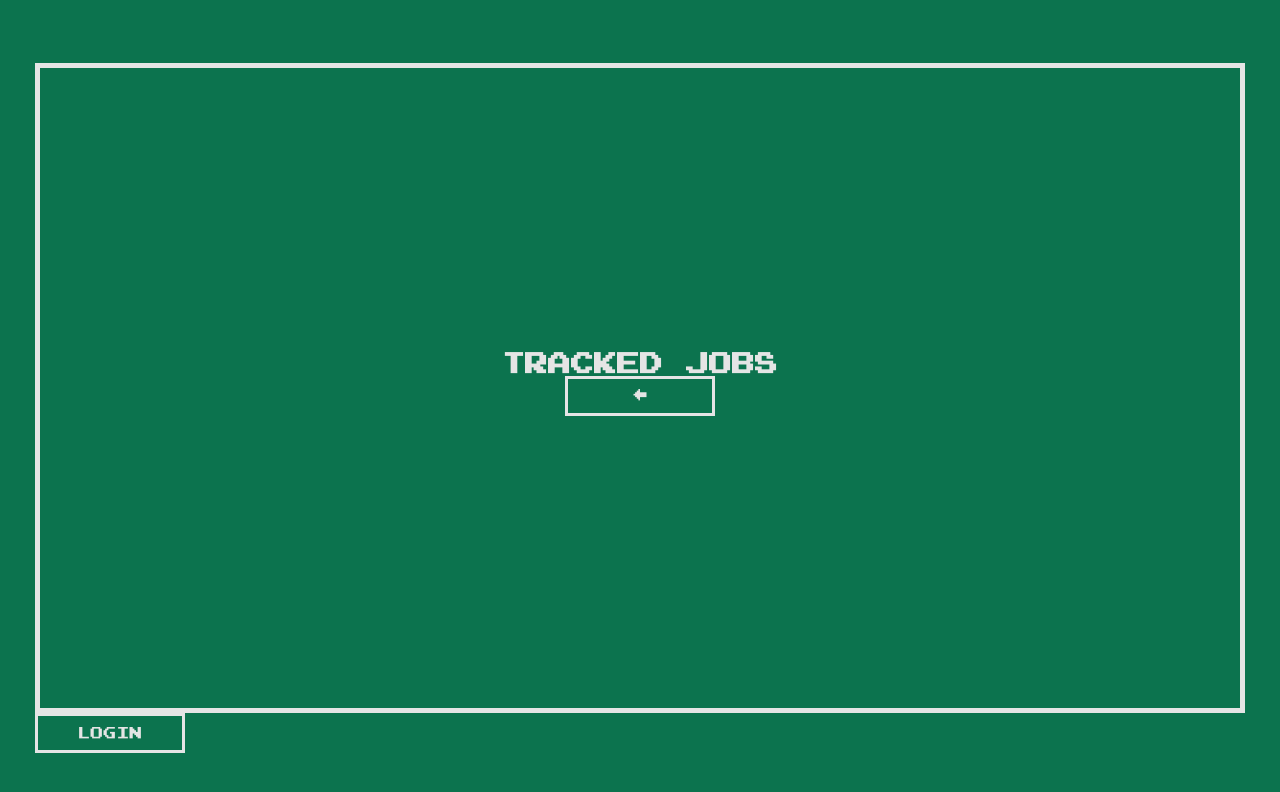
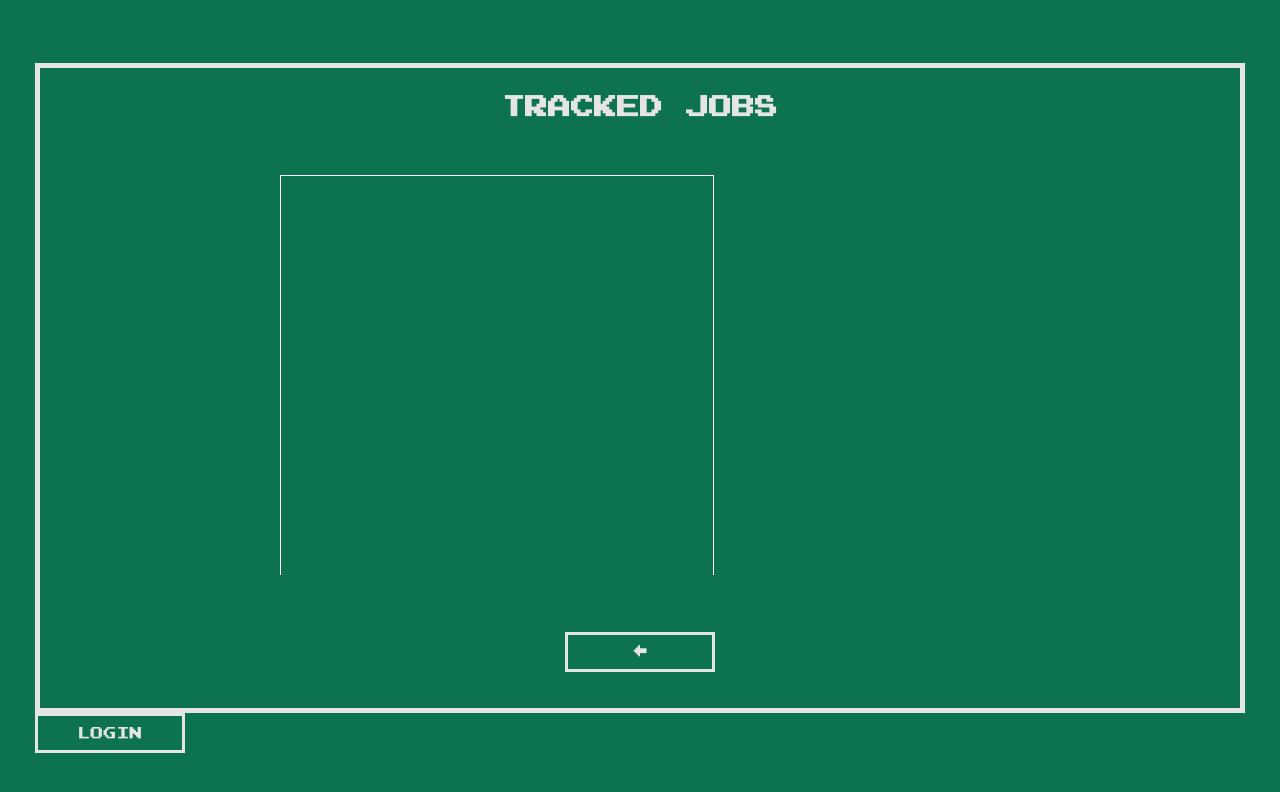
Before and after one commit to grantortino/job-hunter, a React (Create React App) app: page /trackedjobs in a window 1280 px wide. Shown: the top 792 px of the page. Built offline with nearby package versions, Linux system fonts and the light colour scheme.

Commit message:
styling job cards

```diff
--- a/src/App.scss
+++ b/src/App.scss
@@ -254,6 +254,28 @@ p {
   justify-content: space-evenly;
 }
 
-.job-paw-img {
+// TRACKED JOBS
+
+.tracked-jobs-container {
+  width: 100%;
+  min-height: 79vh;
+  display: flex;
+  flex-direction: column;
+  align-items: center;
+  justify-content: space-around;
+}
+
+.job-tracker-overscroll-container {
+  height: 50vh;
+  width: 60%;
+  overflow: scroll;
+}
+
+.job-cards {
+  width: 60%;
+  height: 100%;
+  border: 1px solid white;
+  display: flex;
+  flex-wrap: wrap;
 
 }
--- a/src/components/Job.js
+++ b/src/components/Job.js
@@ -3,16 +3,35 @@ import React, { useState } from 'react';
 import jobstore from '../stores/JobStore';
 // assets
 import jobPaw from '../assets/job-hunter-characters/job-paw.png';
+import jobPawAccepted from '../assets/job-hunter-characters/job-hunter-svg/tracked-job-paw-accepted.svg';
+import jobPawRejected from '../assets/job-hunter-characters/job-hunter-svg/tracked-job-paw-rejected.svg';
+import jobPawPending from '../assets/job-hunter-characters/job-hunter-svg/tracked-job-paw-pending.svg';
 
-const Job = ({ job }) => {
+
+const Job = ({ job, status }) => {
 
     // when I modify the state, consequentially the component re-renders and displays the filtered jobs - it is a dirty hack
     const [quickHack, setQuickHack] = useState(false);
+    const [image, setImage] = useState();
 
-    console.log(job.job)
+    // const setImageHandler = () => {
+    //     if (job.status === "rejected") {
+    //         setImage(jobPawRejected);
+    //         return image;
+    //     } else if (job.status === "accepted") {
+    //         setImage(jobPawAccepted);
+    //         return image;
+    //     } else {
+    //         setImage(jobPawPending);
+    //         return image;
+    //     }
+    // };
+
+    console.log(status)
+
     return (
-        <div>
-            <img className="job-paw-img" src={jobPaw} alt="Job Icon"/>
+        <div className="job-card">
+            <img className="job-paw-img" src={jobPawPending} alt="Job Icon"/>
             <div className="small">{job.companyName === undefined ? 'Company Name Missing' : job.companyName.toUpperCase()}</div>
             <div className="font-small">{job.jobTitle === undefined ? 'Job Title Missing' : job.jobTitle}</div>
             <a rel="noreferrer" className="font-small" href={job.jobLink} target="_blank">LINK</a>
--- a/src/components/TrackedJobs.js
+++ b/src/components/TrackedJobs.js
@@ -10,10 +10,12 @@ const TrackedJobs = () => {
 
     return (
         <Screen>
-            <div className="job-tracker-form-container">
+            <div className="tracked-jobs-container">
+
                 <h1 className="medium">TRACKED JOBS</h1>
 
-                <div className="job-card">
+                <div className="job-tracker-overscroll-container">
+                    <div className="job-cards">
                         {/* <img src={jobHunter} alt="job logo" />
                         <h1 className="medium">{jobs.companyName}</h1> */}
                         {jobstore.jobs.map((job) => (
@@ -28,6 +30,7 @@ const TrackedJobs = () => {
                             <Job key={job.id} job={job} />
                         ))}
                     </div>
+                </div>
 
                 <Link to="/tracker">
                     <button className="buttons small">&larr;</button>
```
Lines whose indentation alone changed are shown as unchanged.
